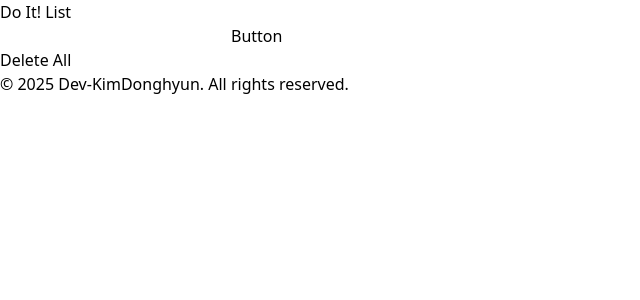
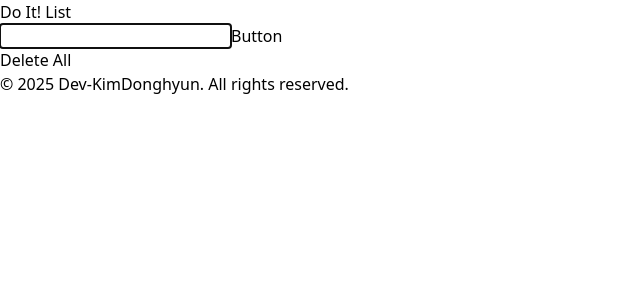
Before and after one commit to Dev-KimDonghyun/Do-It-List, a React (Vite) app: page / in a window 1280 px wide. Shown: the top 300 px of the page, without its empty margins (0-640 px from the left). Built offline with nearby package versions, Linux system fonts and the light colour scheme.

Commit message:
feat: Add Auto Focus to Input Component Using useRef and useEffect

```diff
--- a/src/components/TaskInput.tsx
+++ b/src/components/TaskInput.tsx
@@ -1,3 +1,5 @@
+import { useEffect, useRef } from "react";
+
 type TaskInputProps = {
   toDoInput: string;
   setToDoInput: (value: string) => void;
@@ -9,10 +11,15 @@ const TaskInput = ({
   setToDoInput,
   uploadToList,
 }: TaskInputProps) => {
+  const inputRef = useRef<HTMLInputElement>(null);
+  useEffect(() => {
+    inputRef.current?.focus();
+  }, []);
   return (
     <div>
       <form onSubmit={uploadToList}>
         <input
+          ref={inputRef}
           onChange={(e) => {
             setToDoInput(e.target.value);
             console.log(e.target.value); // Test Code //
```
